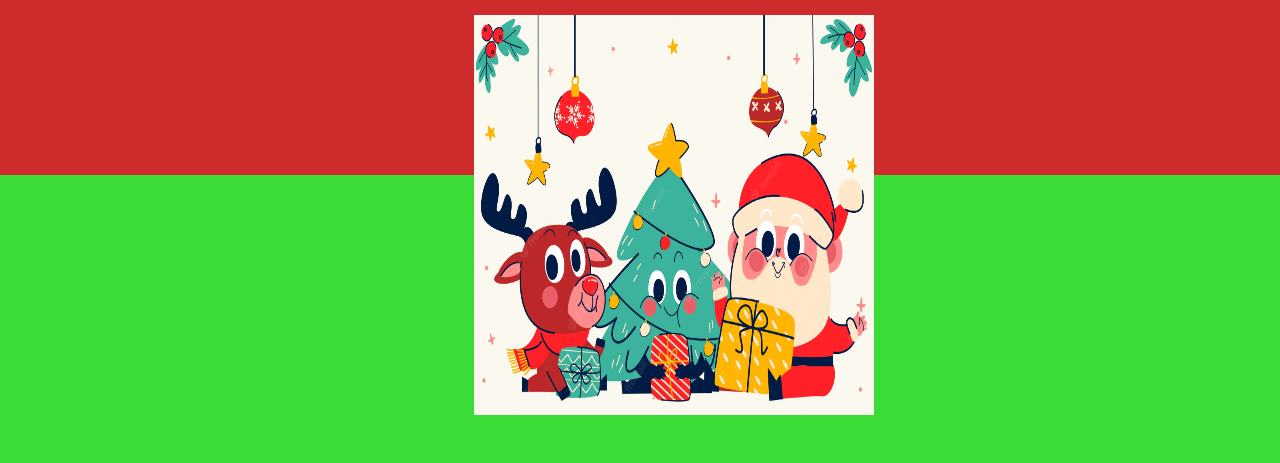
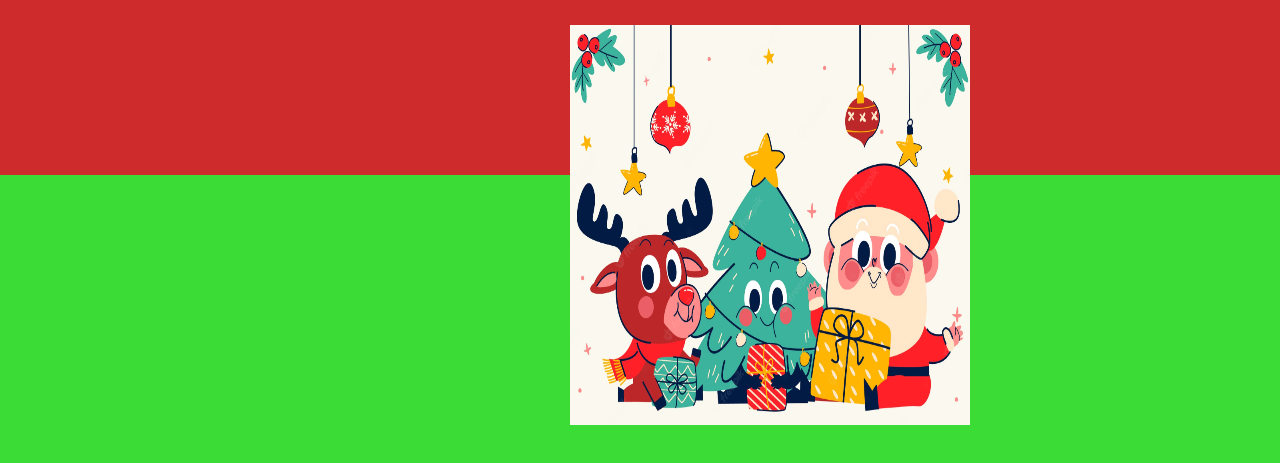
Before and after one commit to vevekita/merryChristmas, a plain HTML site: page index.html in a window 1280 px wide. Shown: the part 225-688 px from the top of the page. Drawn offline with Linux system fonts and the light colour scheme.

Commit message:
Update geral.css

```diff
--- a/geral.css
+++ b/geral.css
@@ -17,9 +17,6 @@ body{
     width: 400px;
     height: 400px;
     position: absolute;
-    /*margin-left: 570px;
-    margin-top: -150px;*/
-    left: 37%;
-    /*right: 70%;*/
-    top: 30%;
+    margin-left: 570px;
+    margin-top: -150px;
 }
```
